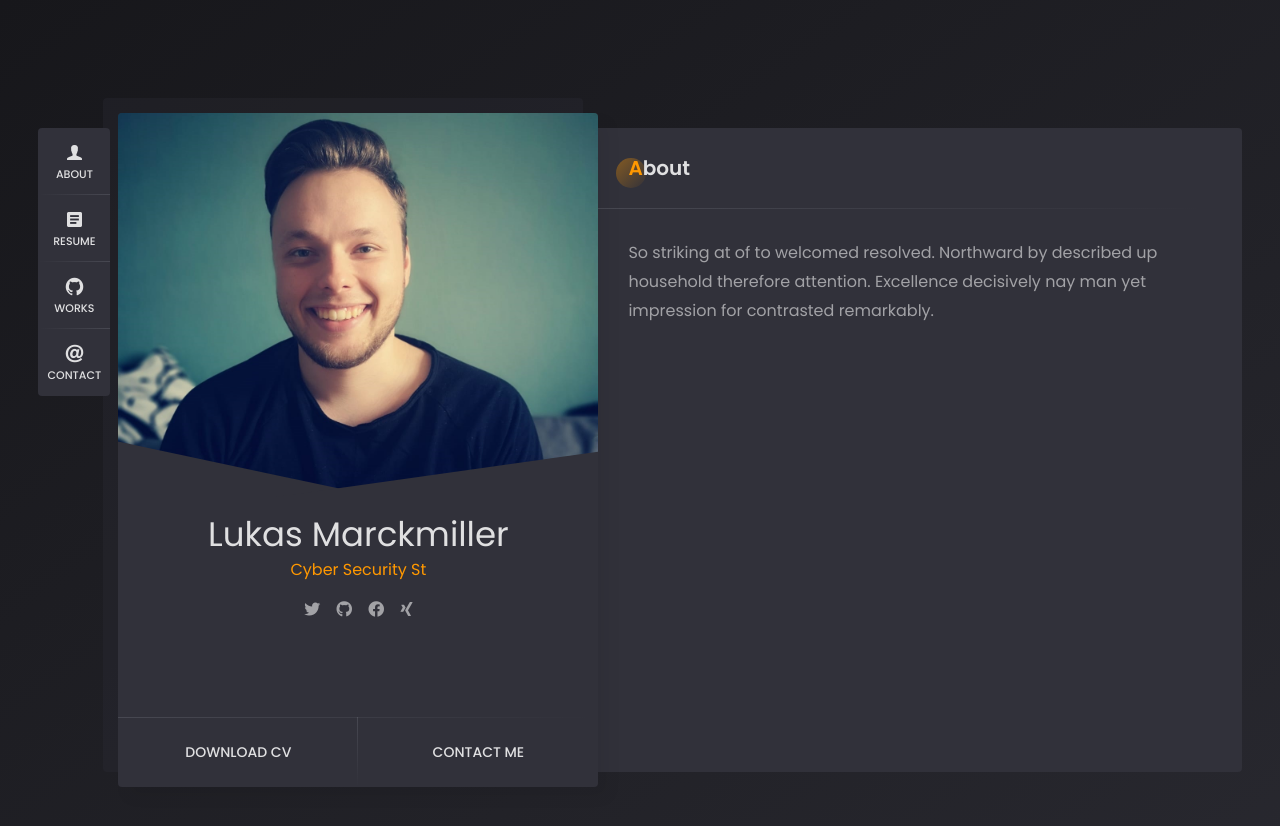
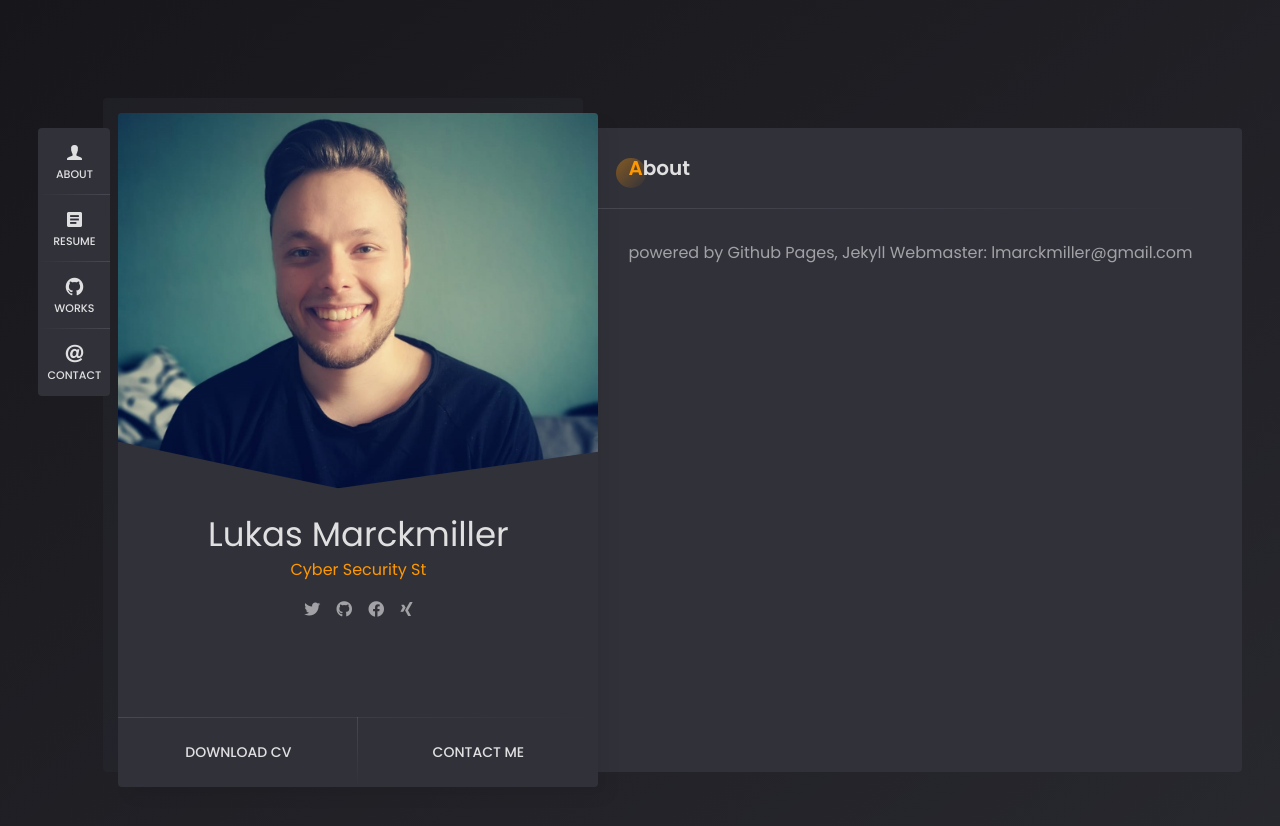
Before and after one commit to LukasMarckmiller/LukasMarckmiller.github.io, a Jekyll site: the page built from about.md, in a window 1280 px wide. Shown: the top 826 px of the page. Built offline with Jekyll 4.4.1, drawn with Linux system fonts in a browser that asks for light colours; nearby versions of some CDN libraries; some web fonts are replaced.

Commit message:
about page, title changes

```diff
--- a/_config.yml
+++ b/_config.yml
@@ -21,10 +21,10 @@
 # basic settings
 title: "Lukas Marckmiller"
 email: "lmarckmiller@gmail.com"
-description: "Lukas Marckmiller | CV"
+description: "CV"
 author: "Lukas Marckmiller"
-baseurl: "" # the subpath of your site, e.g. /blog
-url: "" # the base hostname & protocol for your site, e.g. http://example.com
+baseurl: "/" # the subpath of your site, e.g. /blog
+url: "https://lukasmarckmiller.me/" # the base hostname & protocol for your site, e.g. http://example.com
 date_format: "%b %d, %Y"
 
 # paginations & permalinks
--- a/about.md
+++ b/about.md
@@ -3,4 +3,5 @@ layout: page
 title: About
 ---
 
-So striking at of to welcomed resolved. Northward by described up household therefore attention. Excellence decisively nay man yet impression for contrasted remarkably.
+powered by Github Pages, Jekyll
+Webmaster: lmarckmiller@gmail.com
```
